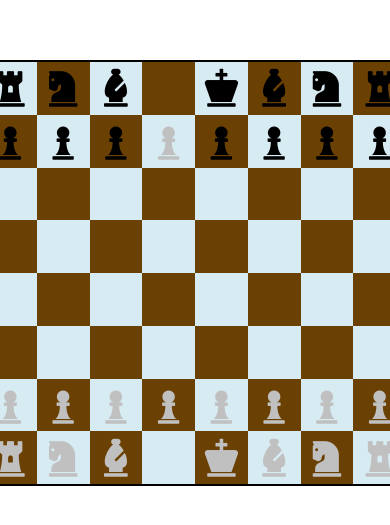
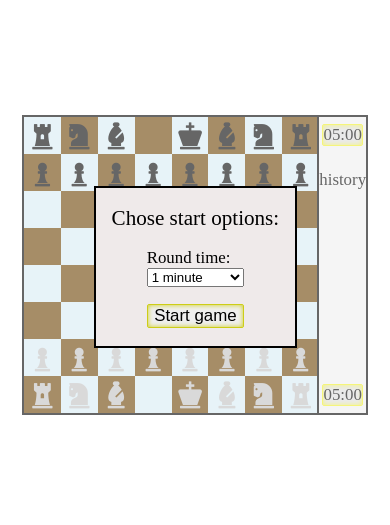
Before and after one commit to MarKust71/CodersCamp-6th-edition-Chess, a website built with webpack: page index.html in a window 390 px wide. Shown: the part 157-682 px from the top of the page. Built offline with nearby package versions, Linux system fonts and the light colour scheme.

Commit message:
CSS wyssał ze mnie życie

```diff
--- a/src/board.js
+++ b/src/board.js
@@ -17,9 +17,6 @@ for (let i = 0; i < 8; i++) {
     let pawn = new Pawn(1, i, 'black');
     board[pawn.x][pawn.y] = pawn;
 }
-
-let pawn = new Pawn(1, 3, 'white');
-board[pawn.x][pawn.y] = pawn;
 
 const kingWhite = new King(-1, -1, 'white');
 const kingBlack = new King(-1, -1, 'black');
--- /dev/null
+++ b/src/gameplaySidebar.js
@@ -0,0 +1,34 @@
+export const gameplaySidebar = () => {
+
+
+        const wrapper = document.getElementById('wrapper');
+        const gameplaySidebar = document.createElement('div');
+        gameplaySidebar.id = "gameplaySidebar";
+        wrapper.appendChild(gameplaySidebar)
+
+        const blackPlayerTimerContainer = document.createElement("div");
+        blackPlayerTimerContainer.className = "blackPlayerTimerContainer";
+        const blackPlayerTimer = document.createElement("div");
+        blackPlayerTimer.className = "blackPlayerTimer";
+        blackPlayerTimer.innerHTML = "05:00";
+        blackPlayerTimerContainer.appendChild(blackPlayerTimer)
+        gameplaySidebar.appendChild(blackPlayerTimerContainer)
+
+        const gameHistoryRecording = document.createElement("div");
+        gameHistoryRecording.className = "gameHistoryRecording"
+        const recordingListMoves = document.createElement("ol");
+        recordingListMoves.className = "recordingListMoves";
+        const recordingMovesHistory = document.createTextNode(`history`);
+        recordingListMoves.appendChild(recordingMovesHistory)
+        gameHistoryRecording.appendChild(recordingListMoves);
+
+        gameplaySidebar.appendChild(gameHistoryRecording);
+
+        const whitePlayerTimerContainer = document.createElement("div");
+        whitePlayerTimerContainer.className = "whitePlayerTimerContainer";
+        const whitePlayerTimer = document.createElement("div");
+        whitePlayerTimer.className = "whitePlayerTimer"
+        whitePlayerTimer.innerHTML = "05:00";
+        whitePlayerTimerContainer.appendChild(whitePlayerTimer);
+        gameplaySidebar.appendChild(whitePlayerTimerContainer);
+}
--- a/src/setup.js
+++ b/src/setup.js
@@ -1,5 +1,7 @@
 import touched from './touched';
 import board from './board';
+import {startSetup} from "./startSetupBox";
+import {gameplaySidebar} from "./gameplaySidebar";
 
 const setup = () => {
     for (let x = 0; x < board.length; x++) {
@@ -15,6 +17,8 @@ const setup = () => {
             document.getElementById('board').appendChild(square);
         }
     }
+    gameplaySidebar();
+    startSetup();
 };
 
 export default setup;
--- /dev/null
+++ b/src/startSetupBox.js
@@ -0,0 +1,48 @@
+export const startSetup = () => {
+    const wrapper = document.getElementById('wrapper');
+    const startSetupBox = document.createElement("div");
+    startSetupBox.className = "startSetupBox";
+
+    const startCover = document.createElement('div');
+    startCover.className = 'startCover';
+    wrapper.appendChild(startCover);
+
+    const title = document.createTextNode("Chose start options:");
+    const setupBoxTitle = document.createElement("div");
+    setupBoxTitle.className = "setupBoxTitle";
+    setupBoxTitle.appendChild(title);
+    startSetupBox.appendChild(setupBoxTitle);
+
+    const playTime = [1, 3, 5, 10];
+    const playTimeStringName = ["1 minute", "3 minutes", "5 minutes", "10 minutes"]
+    const playTimeForm = document.createElement("div");
+    playTimeForm.id = "playTimeForm";
+    const playTimeTitle = document.createTextNode("Round time:  ");
+    const playTimeTitleDiv = document.createElement("div");
+    playTimeTitleDiv.appendChild(playTimeTitle);
+    playTimeForm.appendChild(playTimeTitleDiv);
+    const playTimeSelect = document.createElement("select");
+    playTimeSelect.id = "playTimeSelect";
+    startSetupBox.appendChild(playTimeForm);
+    playTimeForm.appendChild(playTimeSelect);
+
+    for (let i = 0; i < playTimeStringName.length; i++) {
+        const timeOption = document.createElement("option");
+        timeOption.value = playTime[i];
+        console.log(timeOption.value)
+        timeOption.text = playTimeStringName[i];
+        playTimeSelect.appendChild(timeOption);
+    }
+
+    const startGameButton = document.createElement("input");
+    startGameButton.setAttribute("type", "submit");
+    startGameButton.className = "startGameButton";
+    startGameButton.value = "Start game";
+    startSetupBox.appendChild(startGameButton);
+    wrapper.appendChild(startSetupBox);
+
+    startGameButton.addEventListener("click", () => {
+        wrapper.removeChild(startSetupBox);
+        wrapper.removeChild(startCover);
+    });
+}
--- a/style.css
+++ b/style.css
@@ -2,6 +2,10 @@ html {
     margin: 0;
     padding: 0;
     box-sizing: border-box;
+}
+
+body {
+    margin: 0;
 }
 
 #wrapper {
@@ -9,6 +13,7 @@ html {
     justify-content: center;
     align-items: center;
     height: 100vh;
+    margin: 0;
 }
 
 #board {
@@ -17,9 +22,11 @@ html {
     display: grid;
     grid-template-rows: repeat(8, 1fr);
     grid-template-columns: repeat(8, 1fr);
+    justify-content: center;
+    align-items: center;
     min-width: 80vh;
     min-height: 80vh;
-    border: 2px solid black;
+    outline: 2px solid black;
 }
 .square {
     /* border: 1px darkslategrey solid; */
@@ -47,15 +54,59 @@ html {
     background: rgb(238, 238, 36);
 }
 
-/* ======== ostylowanie PAWN ======== */
+/* ========ostylowanie gameplaySidebar ======== */
+
+#gameplaySidebar {
+    position: relative;
+    display: grid;
+    grid-template-rows: 1fr 3fr 1fr;
+    justify-content: center;
+    align-items: center;
+    height: 80vh;
+    outline: 2px solid black;
+    background: #eee;
+}
+
+.gameHistoryRecording {
+    height: 60vh;
+    display: flex;
+    justify-content: center;
+    align-items: flex-start;
+}
+
+.recordingListMoves {
+    padding-left: 0;
+    font-size: 4vh;
+}
+.blackPlayerTimerContainer, .whitePlayerTimerContainer{
+    width: 15vw;
+    text-align: center;
+    display: flex;
+    justify-content: center;
+    align-items: center;
+}
+
+.blackPlayerTimer, .whitePlayerTimer {
+    background: #ddd;
+    min-width: 80%;
+    min-height: 80%;
+    border: 1px solid rgb(238, 238, 36);
+    border-radius: 5px;
+    box-shadow: inset 0 0 5px rgb(238, 238, 36);
+    font-size: 5vh;
+}
+
+/* ======== ostylowanie promocja, start gry i koniec ======== */
+.startCover,
 .promoCover {
-    width: 100vh;
+    width: calc(100vh + 15vw);
     height: 100vh;
-    background: white;
+    background: #fff;
     opacity: 0.4;
     position: fixed;
     z-index: 5;
 }
+.startSetupBox,
 .promoChoice {
     width: 60vh;
     height: 30vh;
@@ -72,6 +123,39 @@ html {
     padding: 2rem;
     margin-right: 1.2rem;
     z-index: 10;
+}
+
+.setupBoxTitle {
+    font-size: 5vh;
+}
+
+#playTimeForm {
+    height: 10vh;
+    display: flex;
+    flex-direction: column;
+    justify-content: center;
+    align-items: flex-start;
+}
+
+#playTimeForm div {
+    font-size: 3vh;
+}
+
+#playTimeSelect {
+    margin-top:1vh;
+    width: 25vw;
+}
+
+.startGameButton {
+    border: 1px solid rgb(205, 205, 23);
+    border-radius: 5px;
+    box-shadow: inset 0 0 5px rgb(205, 205, 23);
+    font-size: 4vh;
+}
+
+.startGameButton:hover, .startGameButton:active {
+    opacity: 0.8;
+    cursor: pointer;
 }
 
 .promoChoiceList {
@@ -133,11 +217,36 @@ html {
 /*    margin: 0;*/
 /*}*/
 
-@media (max-width: 550px) {
+@media (max-width: 600px) {
 
     #board {
         min-width: 50vh;
         min-height: 50vh;
+    }
+
+    #gameplaySidebar {
+        height: 50vh;
+    }
+
+    #gameplaySidebar {
+        height: 50vh;
+    }
+
+    .gameHistoryRecording {
+        height: 38vh;
+    }
+
+    .recordingListMoves {
+        font-size: 3vh;
+    }
+
+    .blackPlayerTimerContainer, .whitePlayerTimerContainer{
+        width: 14vw;
+    }
+
+    .blackPlayerTimer, .whitePlayerTimer {
+        border-radius: 3px;
+        font-size: 3vh;
     }
 
     .square {
@@ -153,10 +262,29 @@ html {
         display: block;
     }
 
+    .startSetupBox,
     .promoChoice {
         width: 40vh;
         height: 20vh;
         padding: 1rem;
+    }
+
+    .setupBoxTitle {
+        font-size: 4vh;
+    }
+
+    #playTimeForm div {
+        font-size: 2.5vh;
+    }
+
+    #playTimeSelect {
+        margin-top:1vh;
+        width: 25vw;
+    }
+
+    .startGameButton {
+        border-radius: 3px;
+        font-size: 3vh;
     }
 
     .promoText {
@@ -169,11 +297,36 @@ html {
     }
 }
 
-@media (max-width: 350px) {
+@media (max-width: 400px) {
 
     #board {
         min-width: 35vh;
         min-height: 35vh;
+    }
+
+    #gameplaySidebar {
+        height: 35vh;
+    }
+
+    #gameplaySidebar {
+        height: 35vh;
+    }
+
+    .gameHistoryRecording {
+        height: 26.6vh;
+    }
+
+    .recordingListMoves {
+        font-size: 2vh;
+    }
+
+    .blackPlayerTimerContainer, .whitePlayerTimerContainer{
+        width: 12vw;
+    }
+
+    .blackPlayerTimer, .whitePlayerTimer {
+        border-radius: 2px;
+        font-size: 2vh;
     }
 
     .square {
@@ -182,9 +335,40 @@ html {
         font-size: 3.2vh;
     }
 
+    .startSetupBox,
     .promoChoice {
         width: 26vh;
         height: 13vh;
+    }
+
+    .startSetupBox {
+        width: 43%;
+        height: 15%;
+    }
+
+    #playTimeSelect {
+        margin: 0;
+    }
+
+    .setupBoxTitle {
+        font-size: 2.5vh;
+    }
+
+    #playTimeForm {
+        height: 8vh;
+    }
+
+    #playTimeForm div {
+        font-size: 2vh;
+    }
+
+    #playTimeSelect {
+        width: 25vw;
+    }
+
+    .startGameButton {
+        border-radius: 2px;
+        font-size: 2vh;
     }
 
     .promoText {
```
Also changed, not shown: index.html (+3 -3 lines).
